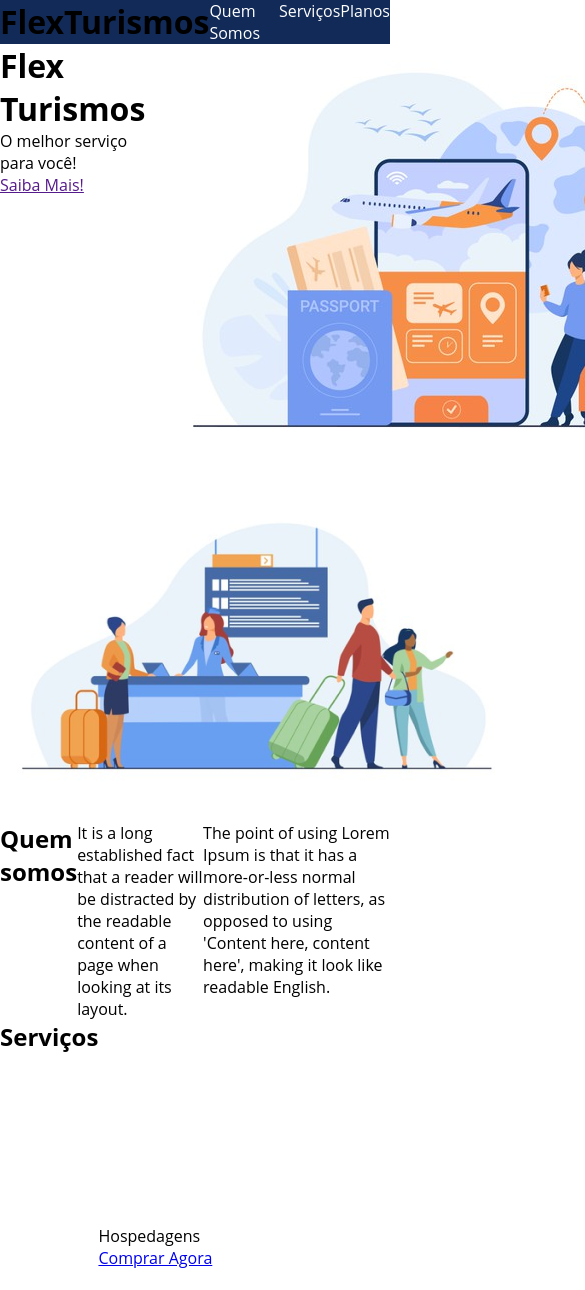
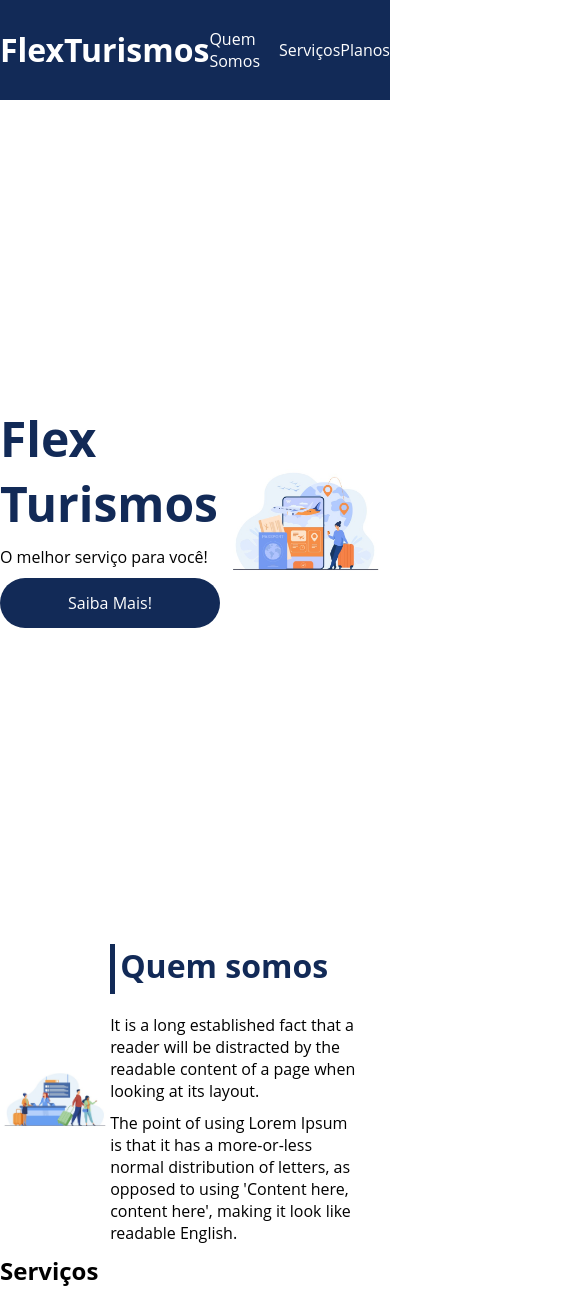
Before and after one commit to felipedefaveri/Projeto-Flex-Box-DIO, a plain HTML site: page index.html in a window 390 px wide. Shown: the top 1290 px of the page, 585 px wide, since content can reach past the window. Drawn offline with Linux system fonts and the light colour scheme.

Commit message:
alinhamento dos itens
alinhando os itens e deixando a imagem mais responsiva

```diff
--- a/index.html
+++ b/index.html
@@ -23,29 +23,30 @@
         </div>
     </header>
 
-    <div class="flex-container">
-        <div>
+    <div class="flex-container apresentacao">
+        <div class="texto-apresentacao">
             <h1>Flex <br>Turismos</h1>
             <p>O melhor serviço para você!</p>
             <a href="">Saiba Mais!</a>
         </div>
 
-        <div class="flex-container">
+        <div>
             <div><img src="./images/0-main.png" alt="banner de apresentação"></div>
         </div>
     </div>
 
-    <div>
-        <div class="flex-container">
-            <img src="./images/1-quem-somos.png" alt="balcão de atendimento">
-        </div>
 
-        <div class="flex-container">
+    <div class="flex-container" id="quem-somos">
+        <div>
             <h2>Quem somos</h2>
             <p>It is a long established fact that a reader will be distracted by the readable content of a page when looking at its layout. </p>
             <p>The point of using Lorem Ipsum is that it has a more-or-less normal distribution of letters, as opposed to using 'Content here, content here', making it look like readable English.</p>
         </div>
+        <div>
+            <img src="./images/1-quem-somos.png" alt="balcão de atendimento">
+        </div>
     </div>
+
 
     <div class="flex-container">
         <div>
--- a/style.css
+++ b/style.css
@@ -14,6 +14,11 @@
         text-decoration: none;
     }
 
+    div img {
+        display: block;
+        width: 100%;
+    }
+
     .flex-container {
         display: flex;
         max-width: 992px;
@@ -23,9 +28,10 @@
 
     header {
         background-color: #122a57;
-        height: 100%;
+        height: 100px;
         display: flex;
         align-items: center;
+        color: #fff;
     }
 
     header .menu {
@@ -34,8 +40,69 @@
 
     header .list-items {
         display: flex;
+        width: 100%;
+        max-width: 260px;
+        justify-content: space-between;
+        align-items: center;
     }
 
     .list-items li a {
         color: #fff;
     }
+
+    .apresentacao {
+        height: 100vh;
+        align-items: center;
+        justify-content: space-between;
+    }
+
+    .apresentacao .texto-apresentacao {
+        min-height: 200px;
+    }
+
+    .texto-apresentacao h1 {
+        color: #122a57;
+        font-size: 48px;
+        margin-bottom: 10px;
+    }
+
+    .texto-apresentacao a {
+        background-color: #122a57;
+        color: #fff;
+        text-align: center;
+        border-radius: 30px;
+        width: 220px;
+        display: block;
+        text-decoration: none;
+        height: 50px;
+        line-height: 50px;
+        margin-top: 10px;
+        margin-bottom: 10px;
+    }
+
+    #quem-somos {
+        flex-direction: row-reverse;
+        align-items: center;
+        justify-content: space-between;
+    }
+
+    #quem-somos h2 {
+        font-size: 32px;
+        color: #122a57;
+        display: flex;
+        margin-bottom: 20px;
+    }
+
+    #quem-somos h2::before {
+        content: " ";
+        height: 50px;
+        width: 5px;
+        margin-right: 5px;
+        background-color: #122a57;
+        position: relative;
+    }
+
+    #quem-somos p {
+        margin-bottom: 10px;
+        width: 90%;
+    }
```
